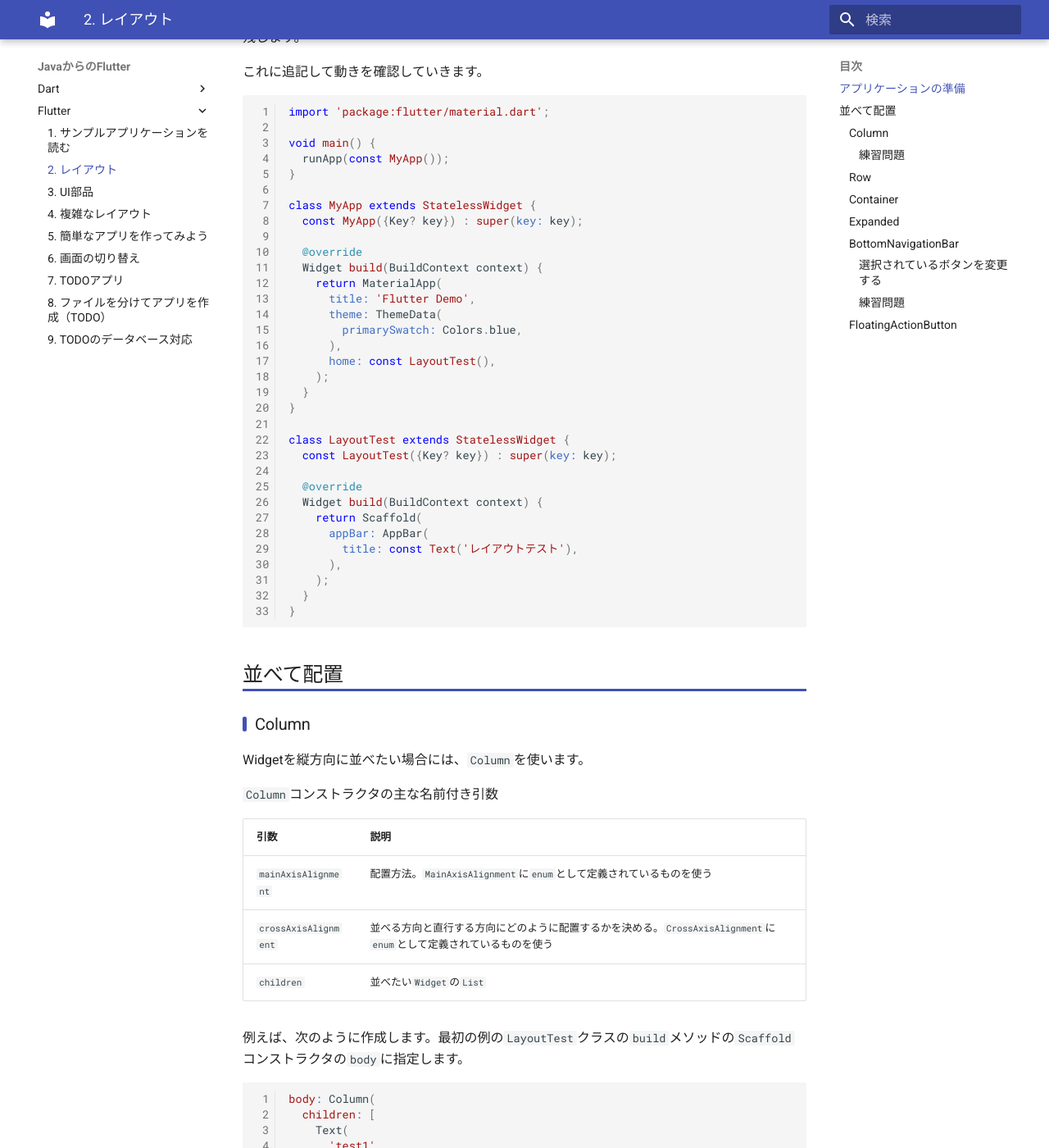
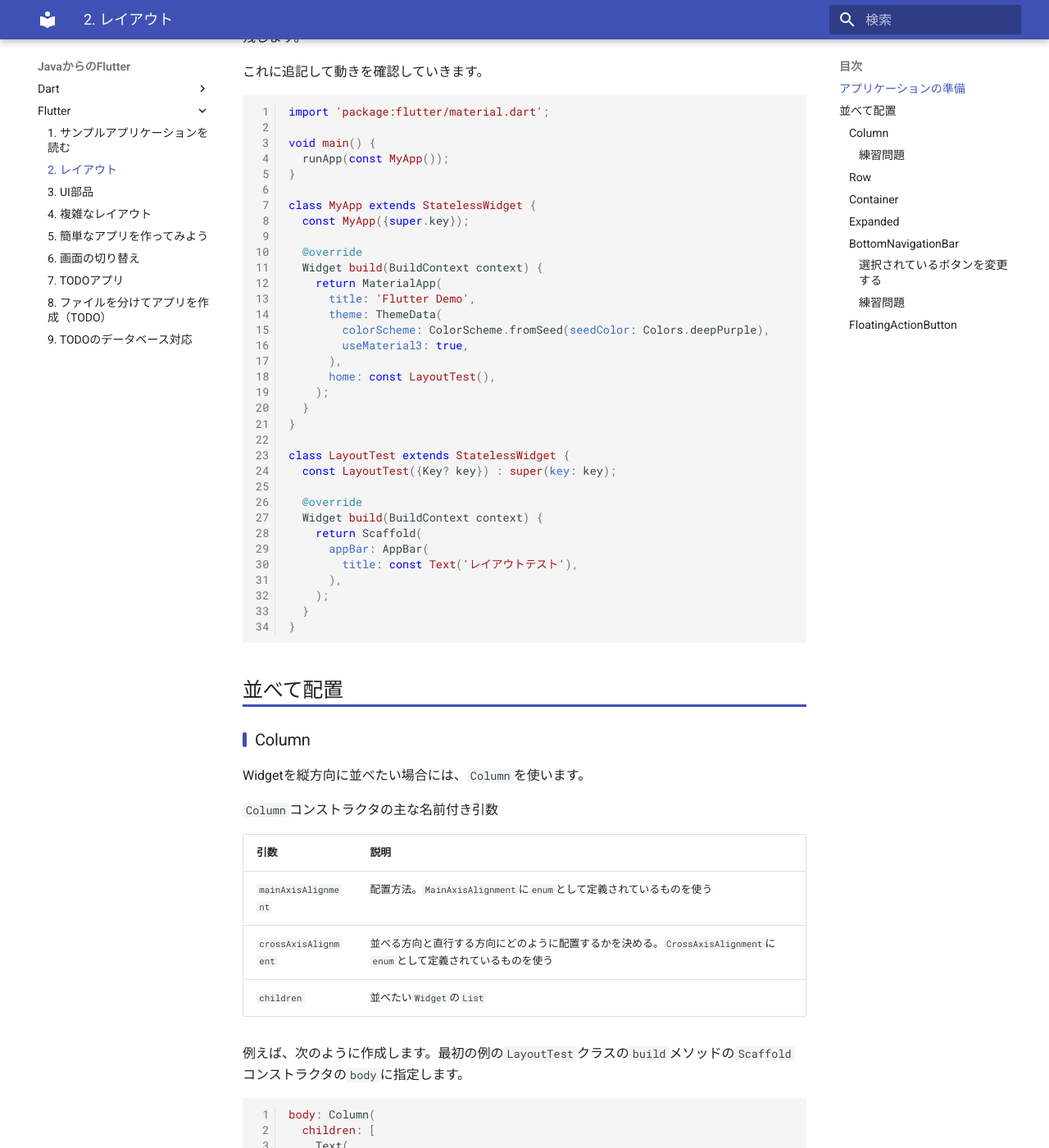
Before and after one commit to webarata3/doc-Flutter, an MkDocs documentation site: the page built from docs/flutter/02/index.md, in a window 1280 px wide and 1400 px high, scrolled down 235 px. Shown: the whole window at 82% size. Built offline with MkDocs 1.6.1 and Material for MkDocs 9.7.7, drawn with Linux system fonts in a browser that asks for light colours; some of the changed text lies outside the part shown.

Commit message:
サンプルの変更

````diff
--- a/docs/flutter/02/index.md
+++ b/docs/flutter/02/index.md
@@ -14,14 +14,15 @@ void main() {
 }
 
 class MyApp extends StatelessWidget {
-  const MyApp({Key? key}) : super(key: key);
+  const MyApp({super.key});
 
   @override
   Widget build(BuildContext context) {
     return MaterialApp(
       title: 'Flutter Demo',
       theme: ThemeData(
-        primarySwatch: Colors.blue,
+        colorScheme: ColorScheme.fromSeed(seedColor: Colors.deepPurple),
+        useMaterial3: true,
       ),
       home: const LayoutTest(),
     );
@@ -63,18 +64,18 @@ body: Column(
   children: [
     Text(
       'test1',
-      style: Theme.of(context).textTheme.headline4,
+      style: Theme.of(context).textTheme.headlineMedium,
     ),
     Text(
       'test2',
-      style: Theme.of(context).textTheme.headline4,
+      style: Theme.of(context).textTheme.headlineMedium,
     ),
     Text(
       'test3',
-      style: Theme.of(context).textTheme.headline4,
+      style: Theme.of(context).textTheme.headlineMedium,
     ),
   ],
-));
+),
 ```
 
 このように縦に並びます。
````
Also changed, not shown: docs/flutter/02/image/column_start.webp, docs/flutter/02/image/layout01.webp.
